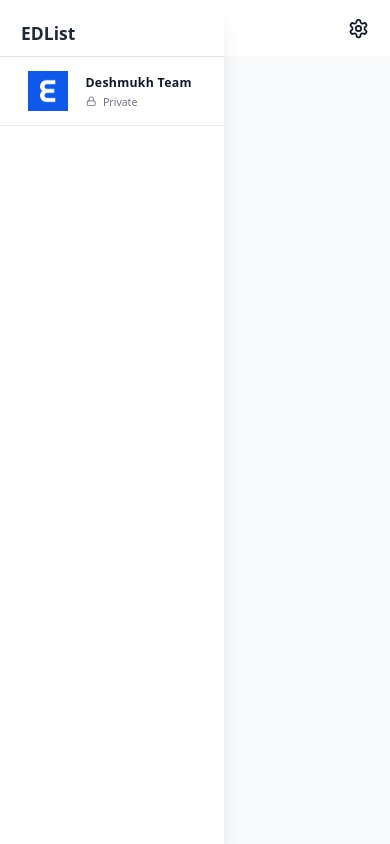
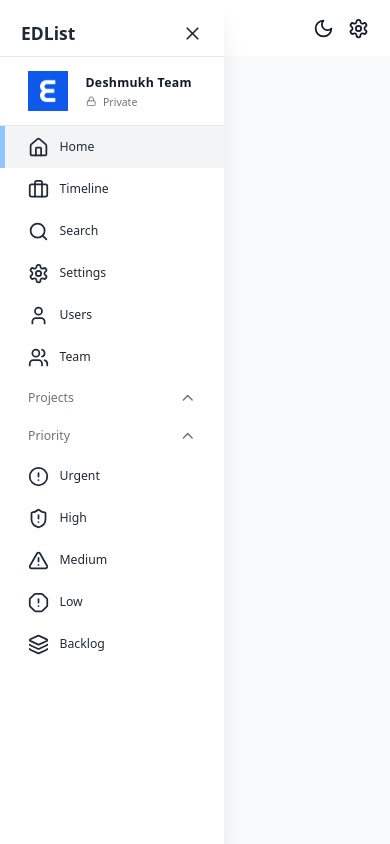
Before and after one commit to deshmukhpurushothaman/project-management-app, a Next.js app in the folder client/: page / in a window 390 px wide. Built offline with nearby package versions, Linux system fonts and the light colour scheme; no server answers.

Commit message:
redux integration, theme and sidebar responsiveness

```diff
--- a/client/app/(components)/Navbar/index.tsx
+++ b/client/app/(components)/Navbar/index.tsx
@@ -1,12 +1,27 @@
 import React from "react";
-import { Search, Settings } from "lucide-react";
+import { Menu, Moon, Search, Settings, Sun } from "lucide-react";
 import Link from "next/link";
+import { useAppDispatch, useAppSelector } from "@/app/redux";
+import { setIsDarkMode, setIsSidebarCollapsed } from "@/state";
 
 const Navbar = () => {
+  const dispatch = useAppDispatch();
+  const isSidebarCollapsed = useAppSelector(
+    (state) => state.global.isSidebarCollapsed,
+  );
+  const isDarkMode = useAppSelector((state) => state.global.isDarkMode);
+
   return (
     <div className="flex items-center justify-between bg-white px-4 py-3 dark:bg-black dark:px-4 dark:py-3">
       {/* Search Bar */}
       <div className="flex items-center gap-8">
+        {!isSidebarCollapsed ? null : (
+          <button
+            onClick={() => dispatch(setIsSidebarCollapsed(!isSidebarCollapsed))}
+          >
+            <Menu className="h-8 w-8 dark:text-white" />
+          </button>
+        )}
         <div className="relative flex h-min w-[200px]">
           <Search className="absolute left-[4px] top-1/2 mr-2 h-5 w-5 -translate-y-1/2 transform cursor-pointer dark:text-white" />
           <input
@@ -19,9 +34,27 @@
 
       {/* Icons */}
       <div className="flex items-center">
+        <button
+          onClick={() => dispatch(setIsDarkMode(!isDarkMode))}
+          className={
+            isDarkMode
+              ? `rounded p-2 dark:hover:bg-gray-700`
+              : `rounded p-2 hover:bg-gray-100`
+          }
+        >
+          {isDarkMode ? (
+            <Sun className="h-6 w-6 cursor-pointer dark:text-white" />
+          ) : (
+            <Moon className="h-6 w-6 cursor-pointer dark:text-white" />
+          )}
+        </button>
         <Link
           href="/settings"
-          className="h-min w-min rounded p-2 hover:bg-gray-100"
+          className={
+            isDarkMode
+              ? "h-min w-min rounded p-2 dark:hover:bg-gray-700"
+              : "h-min w-min rounded p-2 hover:bg-gray-100"
+          }
         >
           <Settings className="h-6 w-6 cursor-pointer dark:text-white" />
         </Link>
--- a/client/app/(components)/Sidebar/index.tsx
+++ b/client/app/(components)/Sidebar/index.tsx
@@ -1,15 +1,41 @@
 "use client";
-import { LockIcon } from "lucide-react";
+import { useAppDispatch, useAppSelector } from "@/app/redux";
+import { setIsSidebarCollapsed } from "@/state";
+import {
+  AlertCircle,
+  AlertOctagon,
+  AlertTriangle,
+  Briefcase,
+  ChevronDown,
+  ChevronUp,
+  Home,
+  Layers3,
+  LockIcon,
+  LucideIcon,
+  Search,
+  Settings,
+  ShieldAlert,
+  User,
+  Users,
+  X,
+} from "lucide-react";
 import Image from "next/image";
+import Link from "next/link";
+import { usePathname } from "next/navigation";
 import React, { useState } from "react";
 
 const Sidebar = () => {
   const [showProjects, setShowProjects] = useState(true);
   const [showPriority, setShowPriority] = useState(true);
 
+  const dispatch = useAppDispatch();
+  const isSidebarCollapsed = useAppSelector(
+    (state) => state.global.isSidebarCollapsed,
+  );
+
   const sidebarClassNames = `fixed flex flex-col h-[100%] justify-between shadow-xl
   transition-all duration-300 h-full z-40 dark:bg-black overflow-y-auto bg-white
-  w-64
+  ${isSidebarCollapsed ? "w-0 hidden" : "w-64"}
   `;
 
   return (
@@ -20,6 +46,16 @@
           <div className="text-xl font-bold text-gray-800 dark:text-white">
             EDList
           </div>
+          {isSidebarCollapsed ? null : (
+            <button
+              className="py-3"
+              onClick={() =>
+                dispatch(setIsSidebarCollapsed(!isSidebarCollapsed))
+              }
+            >
+              <X className="h-6 w-6 text-gray-800 hover:text-gray-500 dark:text-white" />
+            </button>
+          )}
         </div>
         {/* TEAM */}
         <div className="flex items-center gap-5 border-y-[1.5px] border-gray-200 px-8 py-4 dark:border-gray-700">
@@ -35,9 +71,99 @@
           </div>
         </div>
         {/* NAVBAR LINKS */}
+        <nav className="z-10 w-full">
+          <SidebarLink icon={Home} label="Home" href="/" />
+          <SidebarLink icon={Briefcase} label="Timeline" href="/timeline" />
+          <SidebarLink icon={Search} label="Search" href="/search" />
+          <SidebarLink icon={Settings} label="Settings" href="/settings" />
+          <SidebarLink icon={User} label="Users" href="/users" />
+          <SidebarLink icon={Users} label="Team" href="/teams" />
+        </nav>
+
+        {/* PROJECTS LINKS */}
+        <button
+          onClick={() => setShowProjects((prev) => !prev)}
+          className="w-fill flex items-center justify-between px-8 py-3 text-gray-500"
+        >
+          <span className="">Projects</span>
+          {showProjects ? (
+            <ChevronUp className="h-5 w-5" />
+          ) : (
+            <ChevronDown className="h-5 w-5" />
+          )}
+        </button>
+        {/* PROJECTS LIST  */}
+
+        {/* PRIORITIES LINK */}
+        <button
+          onClick={() => setShowPriority((prev) => !prev)}
+          className="w-fill flex items-center justify-between px-8 py-3 text-gray-500"
+        >
+          <span className="">Priority</span>
+          {showPriority ? (
+            <ChevronUp className="h-5 w-5" />
+          ) : (
+            <ChevronDown className="h-5 w-5" />
+          )}
+        </button>
+        {showPriority && (
+          <>
+            <SidebarLink
+              icon={AlertCircle}
+              label="Urgent"
+              href="/priority/urgent"
+            />
+            <SidebarLink
+              icon={ShieldAlert}
+              label="High"
+              href="/priority/high"
+            />
+            <SidebarLink
+              icon={AlertTriangle}
+              label="Medium"
+              href="/priority/medium"
+            />
+            <SidebarLink icon={AlertOctagon} label="Low" href="/priority/low" />
+            <SidebarLink
+              icon={Layers3}
+              label="Backlog"
+              href="/priority/backlog"
+            />
+          </>
+        )}
       </div>
     </div>
   );
 };
 
+interface SidebarLinkProps {
+  href: string;
+  icon: LucideIcon;
+  label: string;
+}
+
+const SidebarLink = ({ href, icon: Icon, label }: SidebarLinkProps) => {
+  const pathname = usePathname();
+  const isActive =
+    pathname === href || (pathname === "/" && href === "/dashboard");
+
+  return (
+    <Link href={href} className="w-full">
+      <div
+        className={`relative flex cursor-pointer items-center gap-3 transition-colors hover:bg-gray-100 dark:bg-black dark:hover:bg-gray-700 ${
+          isActive ? "bg-gray-100 text-white dark:bg-gray-600" : ""
+        } justify-start px-8 py-3`}
+      >
+        {isActive && (
+          <div className="absolute left-0 top-0 h-full w-[5px] bg-blue-200" />
+        )}
+        <Icon className="h-6 w-6 text-gray-800 dark:text-gray-100" />
+        <span className={`font-medium text-gray-800 dark:text-gray-100`}>
+          {label}
+        </span>
+      </div>
+    </Link>
+  );
+};
+
 export default Sidebar;
--- a/client/app/dashboardWrapper.tsx
+++ b/client/app/dashboardWrapper.tsx
@@ -16,7 +16,7 @@
     } else {
       document.documentElement.classList.remove("dark");
     }
-  }, []);
+  });
   return (
     <div className="flex min-h-screen w-full bg-gray-50 text-gray-900">
       {/* sidebar */}
--- a/client/app/globals.css
+++ b/client/app/globals.css
@@ -33,6 +33,6 @@
   height: 100%;
   width: 100%;
   @apply text-sm;
-  @apply bg-gray-500;
-  @apply text-gray-900;
+  @apply bg-white;
+  @apply dark:bg-black;
 }
```
